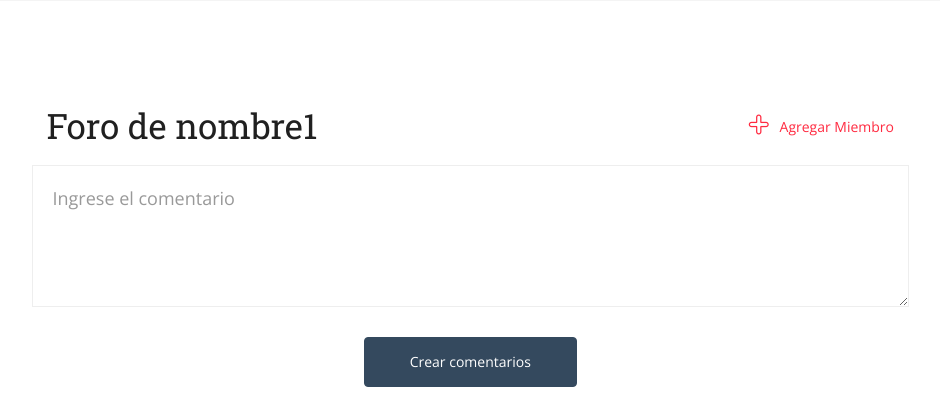
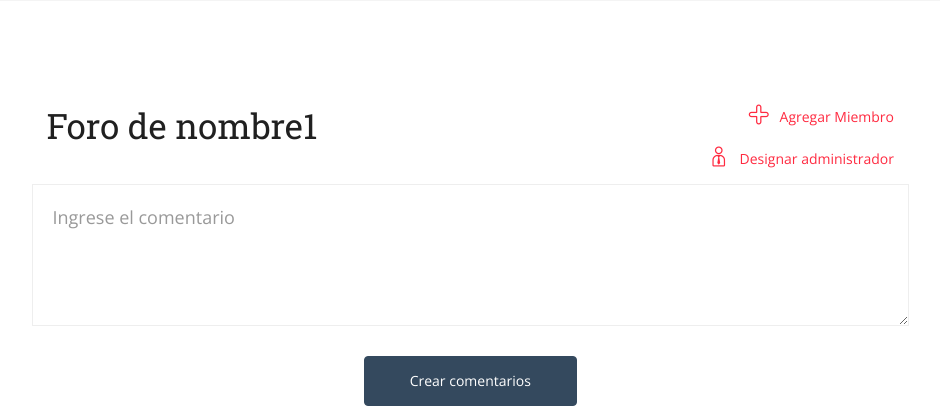
Before and after one commit to IgancioRey/Grupo7, a Django app: template Cursivia/Cursivia/templates/home/grupo-foro.html in a window 1280 px wide. Shown: the part 100-520 px from the top of the page, without its empty margins (316-1256 px from the left). Run offline with Django 3.2, Linux system fonts and the light colour scheme; the template is opened without the code that fills it: values that come from a table or form of the project are taken from there, others are empty; some libraries are stand-ins or nearby versions.

Commit message:
comienzo administradores

```diff
--- a/Cursivia/Cursivia/templates/home/grupo-foro.html
+++ b/Cursivia/Cursivia/templates/home/grupo-foro.html
@@ -27,8 +27,9 @@
         <h1>Foro de {{ group.name }}</h1>
       </div>
       <div class="col-md-4" align="right">
-        <P></P>
-        <a class="flaticon-symbol14" data-toggle="modal" data-target="#ModalUsuarios"> &nbsp; Agregar Miembro</a>
+        <p> <a class="flaticon-symbol14" data-toggle="modal" data-target="#ModalUsuarios"> &nbsp; Agregar Miembro</a><p>
+        <p><a class="flaticon-worker22" data-toggle="modal" data-target="#ModalUsuarios"> &nbsp; Designar administrador</a></p>
+
       </div>
 
     <p></p>
```
